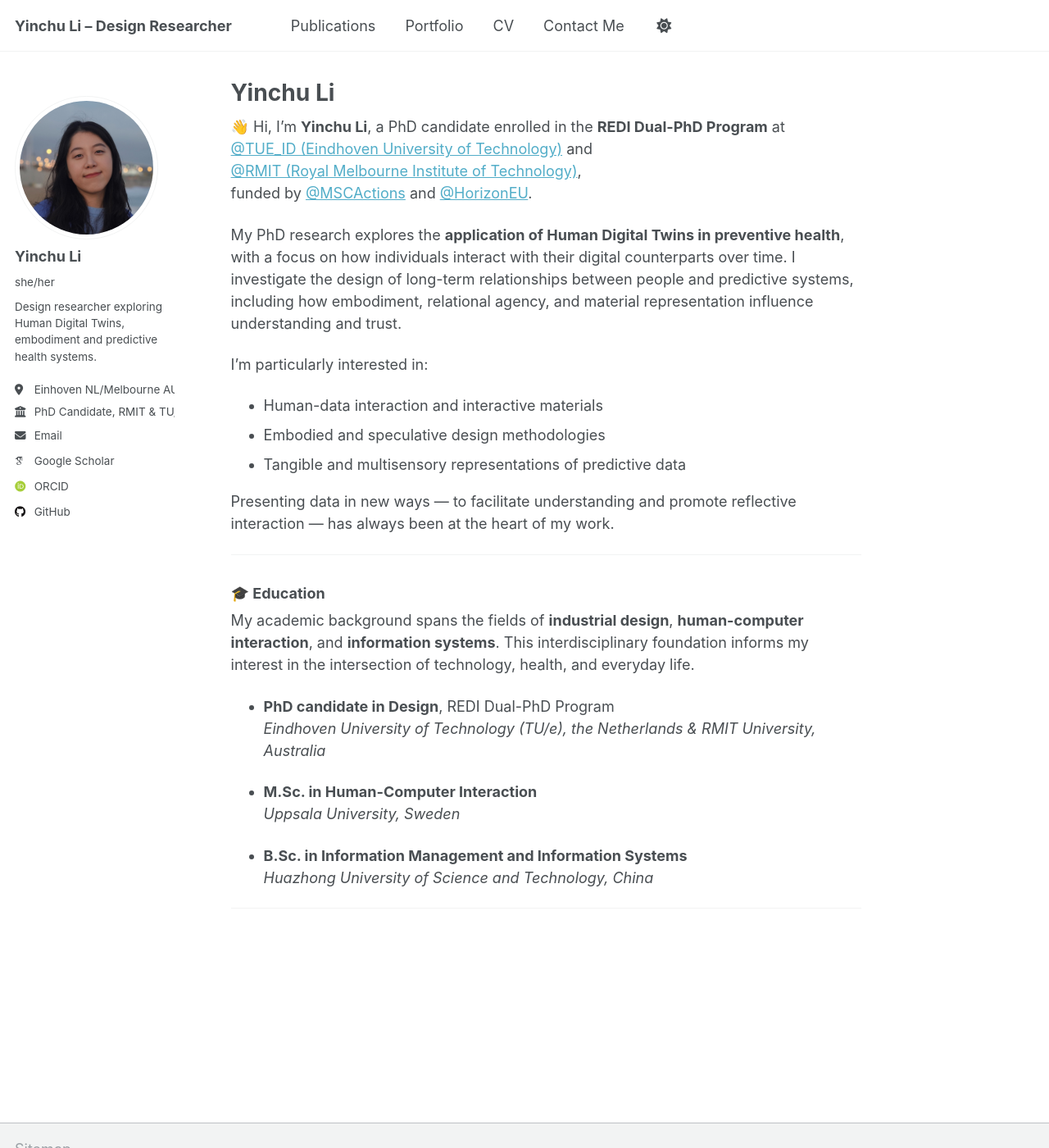
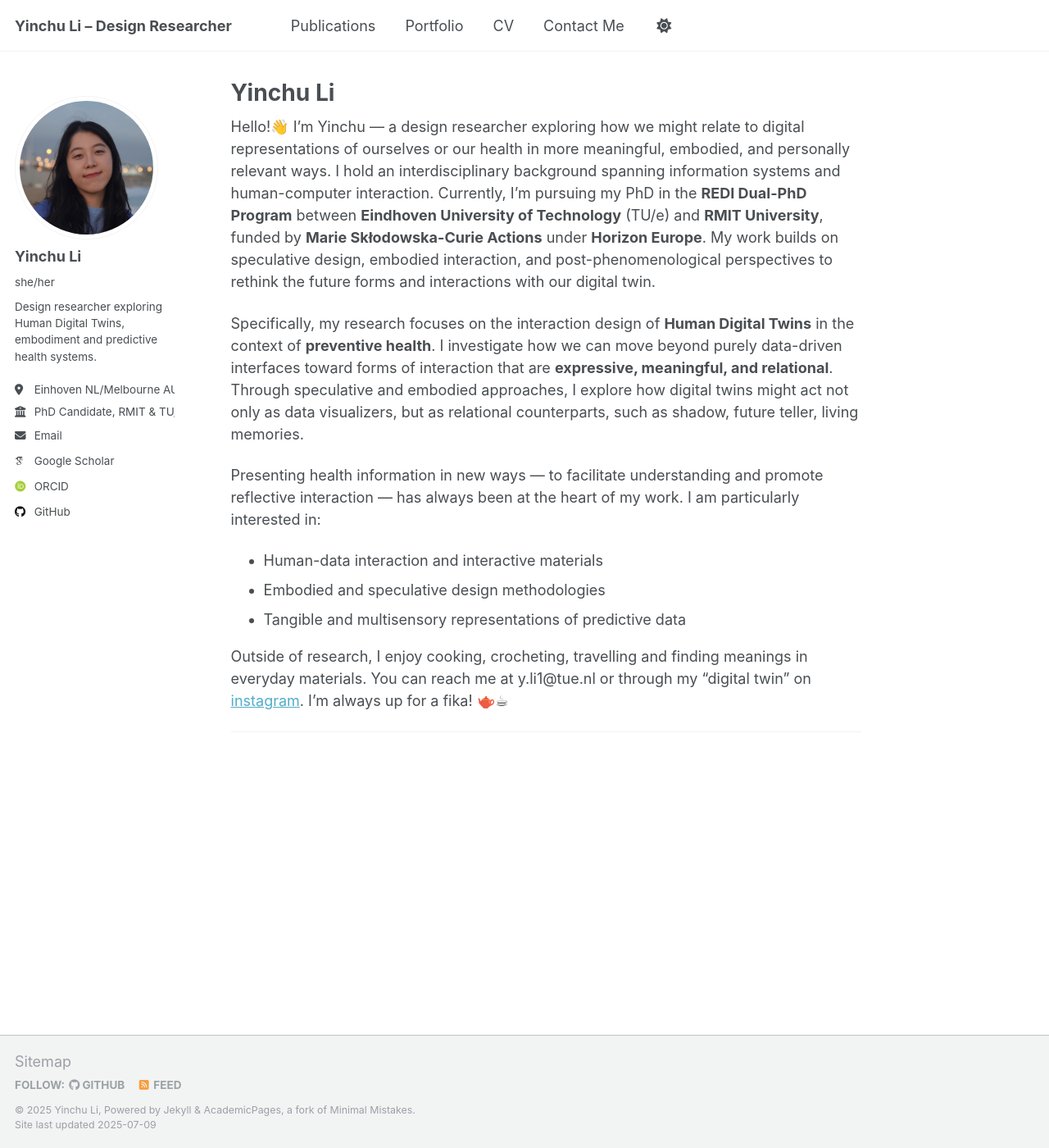
Before and after one commit to YinchuLi/yinchuli.github.io, a Jekyll site: the page built from _pages/about.md, in a window 1280 px wide and 1400 px high. Shown: the whole window at 82% size. Built offline with Jekyll 4.4.1, drawn with Linux system fonts in a browser that asks for light colours; some web fonts are replaced; a script that is not in the unit is left out.

Commit message:
Update about.md

```diff
--- a/_pages/about.md
+++ b/_pages/about.md
@@ -8,33 +8,15 @@ redirect_from:
   - /about.html
 ---
 
-👋 Hi, I’m **Yinchu Li**, a PhD candidate enrolled in the **REDI Dual-PhD Program** at
-[@TUE_ID (Eindhoven University of Technology)](https://www.tue.nl/en/) and
-[@RMIT (Royal Melbourne Institute of Technology)](https://www.rmit.edu.au/),
-funded by [@MSCActions](https://marie-sklodowska-curie-actions.ec.europa.eu/) and [@HorizonEU](https://research-and-innovation.ec.europa.eu/funding/funding-opportunities/funding-programmes-and-open-calls/horizon-europe_en).
+Hello!👋 I'm Yinchu — a design researcher exploring how we might relate to digital representations of ourselves or our health in more meaningful, embodied, and personally relevant ways. I hold an interdisciplinary background spanning information systems and human-computer interaction. Currently, I'm pursuing my PhD in the **REDI Dual-PhD Program** between **Eindhoven University of Technology** (TU/e) and **RMIT University**, funded by **Marie Skłodowska-Curie Actions** under **Horizon Europe**. My work builds on speculative design, embodied interaction, and post-phenomenological perspectives to rethink the future forms and interactions with our digital twin.
 
-My PhD research explores the **application of Human Digital Twins in preventive health**, with a focus on how individuals interact with their digital counterparts over time. I investigate the design of long-term relationships between people and predictive systems, including how embodiment, relational agency, and material representation influence understanding and trust.
+Specifically, my research focuses on the interaction design of **Human Digital Twins** in the context of **preventive health**. I investigate how we can move beyond purely data-driven interfaces toward forms of interaction that are **expressive, meaningful, and relational**. Through speculative and embodied approaches, I explore how digital twins might act not only as data visualizers, but as relational counterparts, such as shadow, future teller, living memories.
 
-I'm particularly interested in:
+Presenting health information in new ways — to facilitate understanding and promote reflective interaction — has always been at the heart of my work. I am particularly interested in:
 - Human-data interaction and interactive materials
 - Embodied and speculative design methodologies
 - Tangible and multisensory representations of predictive data
 
-Presenting data in new ways — to facilitate understanding and promote reflective interaction — has always been at the heart of my work.
+Outside of research, I enjoy cooking, crocheting, travelling and finding meanings in everyday materials. You can reach me at y.li1@tue.nl or through my "digital twin" on [instagram](https://www.instagram.com/yinchu_design_research?igsh=MWo1aGZibXAydjAxZA%3D%3D&utm_source=qr). I'm always up for a fika! 🫖☕
 
 ---
-
-### 🎓 Education
-
-My academic background spans the fields of **industrial design**, **human-computer interaction**, and **information systems**. This interdisciplinary foundation informs my interest in the intersection of technology, health, and everyday life.
-
-- **PhD candidate in Design**, REDI Dual-PhD Program
-  *Eindhoven University of Technology (TU/e), the Netherlands & RMIT University, Australia*
-
-- **M.Sc. in Human-Computer Interaction**
-  *Uppsala University, Sweden*
-
-- **B.Sc. in Information Management and Information Systems**
-  *Huazhong University of Science and Technology, China*
-
----
```
